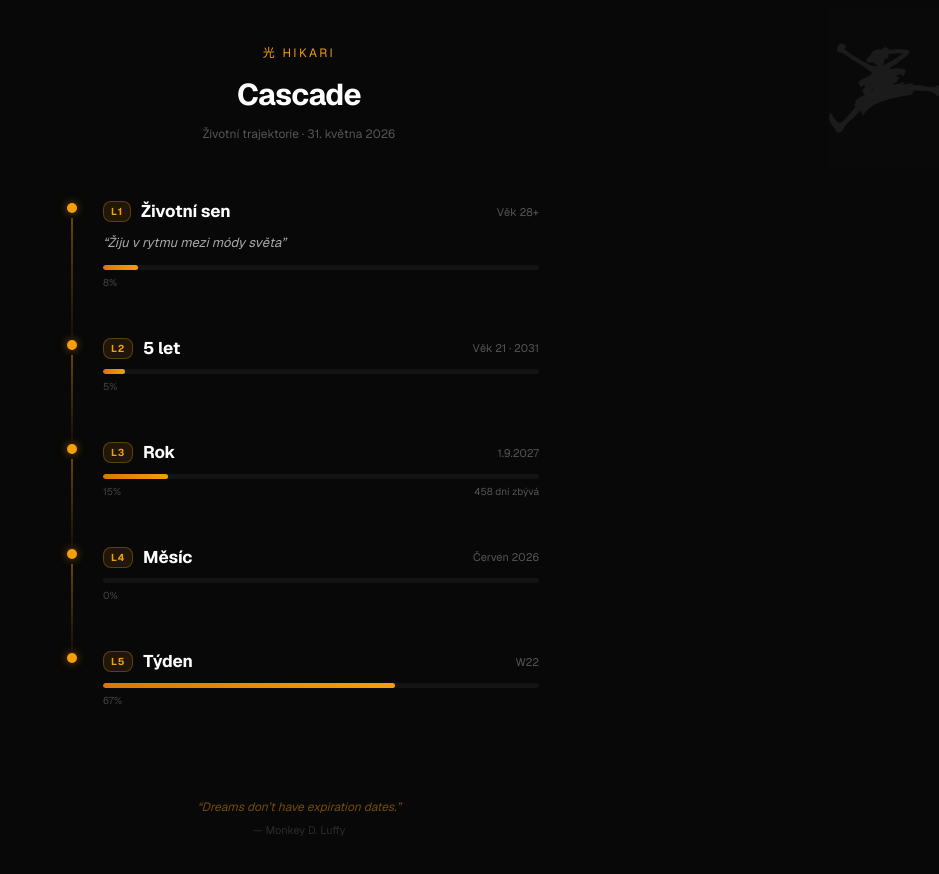
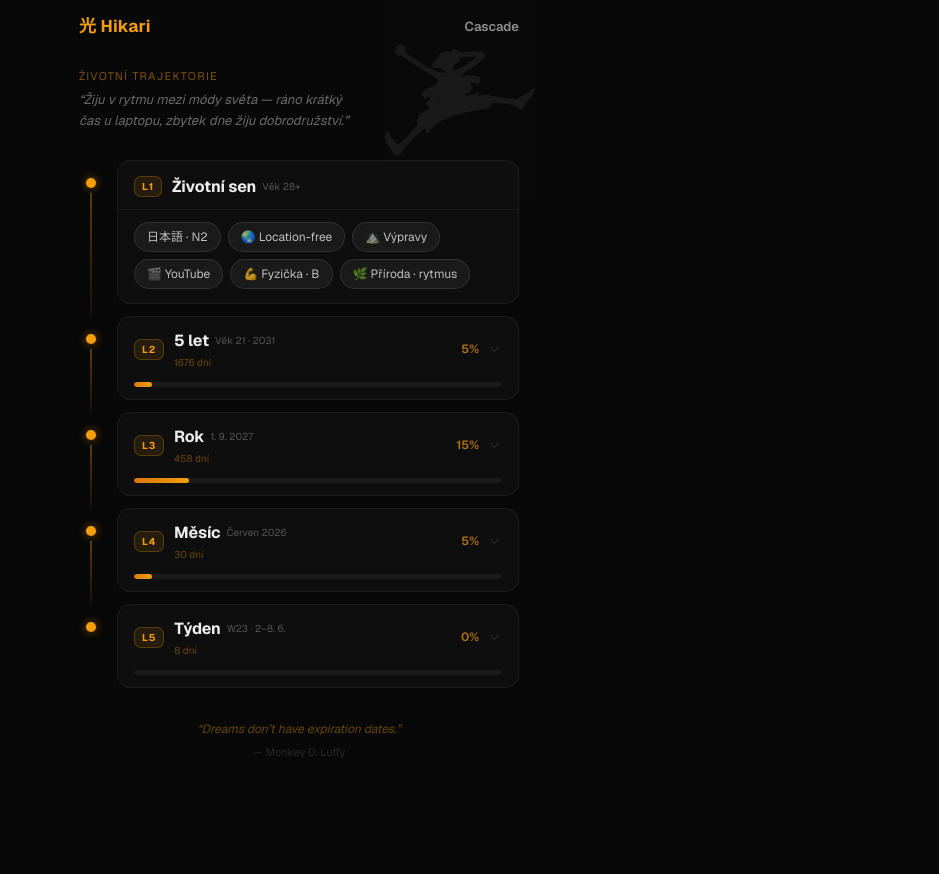
Before and after one commit to matuk42/hikari-dashboard, a Next.js app: page /cascade in a window 1280 px wide. Shown: the top 874 px of the page, without its empty margins (341-1280 px from the left). Built offline with nearby package versions, Linux system fonts and the light colour scheme.

Commit message:
auto: save changes

```diff
--- a/app/cascade/page.tsx
+++ b/app/cascade/page.tsx
@@ -1,63 +1,344 @@
-interface LayerData {
+'use client'
+
+import Link from 'next/link'
+import { useState } from 'react'
+
+// ─── Vault data (baked from 2nd_brain/wiki/cile/cascade/sen.md + prijem.md) ──
+
+interface Chip { label: string; detail: string }
+interface Dimension { name: string; progress: number; completed?: boolean }
+
+interface Layer {
   n: number
   title: string
   timeframe: string
-  quote?: string
-  progress: number
-  countdown?: number
+  deadline?: Date
+  noProgressBar?: boolean
+  progress?: number
+  chips?: Chip[]
+  dimensions?: Dimension[]
 }
 
-const LAYERS: LayerData[] = [
+const LAYERS: Layer[] = [
   {
     n: 1,
     title: 'Životní sen',
     timeframe: 'Věk 28+',
-    quote: 'Žiju v rytmu mezi módy světa',
-    progress: 8,
+    noProgressBar: true,
+    chips: [
+      { label: '日本語 · N2', detail: 'Porozumění 90%+ anime, podcastů a videí. Japonština jako druhý domov.' },
+      { label: '🌏 Location-free', detail: '2 paralelní digitální produkty · cíl 50 000 Kč/měs · 2–3h ráno na laptopu.' },
+      { label: '⛰️ Výpravy', detail: 'Alpe Adria kolo · Japonsko na kole · Eurasie · Nepál · Camino z Česka.' },
+      { label: '🎬 YouTube', detail: 'Sdílet cestu autenticky — velké mini-filmy z výprav. Vliv jako vedlejší produkt.' },
+      { label: '💪 Fyzička · B', detail: '30 km/den hory · 100 km/den kolo · 10 km běh bez bolesti · shyby se závažím.' },
+      { label: '🌿 Příroda · rytmus', detail: 'Rytmus mezi módy: hluboká příroda · město · pomoc lidem · výpravy · klidové fáze.' },
+    ],
   },
   {
     n: 2,
     title: '5 let',
     timeframe: 'Věk 21 · 2031',
+    deadline: new Date('2031-01-01'),
     progress: 5,
+    dimensions: [
+      { name: 'Fyzička · B Solidní outdoor', progress: 8 },
+      { name: 'Imunita · max 2× nemocný/rok', progress: 5 },
+      { name: 'Japonština · N2', progress: 18 },
+      { name: 'YouTube · 3 velké výpravy natočené', progress: 0 },
+      { name: 'DofE · Zlato dokončené', progress: 15 },
+      { name: 'Příjem · B1+B2 stabilní · 30–50k Kč/měs', progress: 2 },
+    ],
   },
   {
     n: 3,
     title: 'Rok',
-    timeframe: '1.9.2027',
+    timeframe: '1. 9. 2027',
+    deadline: new Date('2027-09-01'),
     progress: 15,
-    countdown: 458,
+    dimensions: [
+      { name: 'Fyzička · shyby + kolo 100km + hory 20km', progress: 10 },
+      { name: 'Imunita · léto 0× nemocný', progress: 5 },
+      { name: 'Japonština · N3–N4', progress: 23 },
+      { name: 'YouTube · 1 velké video z výpravy', progress: 0 },
+      { name: 'Výprava · Alpe Adria kolo k moři', progress: 5 },
+      { name: 'Erasmus · CV + Cambridge + doporučení', progress: 20 },
+      { name: 'DofE · Bronz splněn + stříbro start', progress: 25 },
+      { name: 'Příjem · B1 online · první 500 Kč/měs', progress: 12 },
+    ],
   },
   {
     n: 4,
     title: 'Měsíc',
     timeframe: 'Červen 2026',
-    progress: 0,
+    deadline: new Date('2026-06-30'),
+    progress: 5,
+    dimensions: [
+      { name: 'Hikari Dashboard MVP · moduly 1–3', progress: 15 },
+      { name: 'Autoškola A1 · zkouška 30. 6.', progress: 40 },
+      { name: 'Anki · 25+ karet denně · streak drží', progress: 60 },
+      { name: 'Fyzička · Imunita balíček trial', progress: 5 },
+    ],
   },
   {
     n: 5,
     title: 'Týden',
-    timeframe: 'W22',
-    progress: 67,
+    timeframe: 'W23 · 2–8. 6.',
+    deadline: new Date('2026-06-08'),
+    progress: 0,
+    dimensions: [
+      { name: 'Hikari: Home + Cascade + Kibou hotové', progress: 0 },
+      { name: 'Autoškola testy · 2× denně', progress: 0 },
+      { name: 'Anki streak · 25+ karet', progress: 0 },
+    ],
   },
 ]
 
-// ─── Chip style (sdílený) ─────────────────────────────────────────────────────
+// ─── Helpers ──────────────────────────────────────────────────────────────────
 
+function daysUntil(d: Date): number {
+  return Math.max(0, Math.ceil((d.getTime() - Date.now()) / 86_400_000))
+}
+
+// ─── Components ───────────────────────────────────────────────────────────────
+
+function ProgressBar({ value, height = 5 }: { value: number; height?: number }) {
+  return (
+    <div style={{ height, background: '#1a1a1a', borderRadius: 3, overflow: 'hidden' }}>
+      <div style={{
+        height: '100%',
+        width: `${Math.max(value > 0 ? 2 : 0, value)}%`,
+        background: 'linear-gradient(to right, #d97706, #F59E0B)',
+        borderRadius: 3,
+        transition: 'width 0.3s ease',
+      }} />
+    </div>
+  )
+}
+
+function ChipDetail({ chip, onClose }: { chip: Chip; onClose: () => void }) {
+  return (
+    <div
+      onClick={onClose}
+      style={{
+        position: 'fixed',
+        inset: 0,
+        zIndex: 50,
+        display: 'flex',
+        alignItems: 'flex-end',
+        justifyContent: 'center',
+        background: 'rgba(0,0,0,0.7)',
+        padding: '0 0 32px',
+      }}
+    >
+      <div
+        onClick={e => e.stopPropagation()}
+        style={{
+          background: '#111',
+          border: '1px solid rgba(245,158,11,0.2)',
+          borderRadius: 18,
+          padding: '20px 20px 24px',
+          maxWidth: 440,
+          width: 'calc(100% - 40px)',
+        }}
+      >
+        <div style={{ fontSize: 14, fontWeight: 600, color: '#F59E0B', marginBottom: 10 }}>
+          {chip.label}
+        </div>
+        <p style={{ fontSize: 13, color: 'rgba(255,255,255,0.65)', lineHeight: 1.6, margin: 0 }}>
+          {chip.detail}
+        </p>
+        <button
+          onClick={onClose}
+          style={{
+            marginTop: 16,
+            fontSize: 12,
+            color: 'rgba(255,255,255,0.3)',
+            background: 'transparent',
+            border: '1px solid rgba(255,255,255,0.1)',
+            borderRadius: 8,
+            padding: '6px 14px',
+            cursor: 'pointer',
+          }}
+        >
+          Zavřít
+        </button>
+      </div>
+    </div>
+  )
+}
+
+function LayerCard({ layer }: { layer: Layer }) {
+  const [open, setOpen] = useState(layer.n === 1)
+  const [activeChip, setActiveChip] = useState<Chip | null>(null)
+  const isLife = layer.n === 1
+
+  return (
+    <>
+      {activeChip && <ChipDetail chip={activeChip} onClose={() => setActiveChip(null)} />}
+
+      <div style={{
+        background: '#0e0e0e',
+        border: '1px solid rgba(255,255,255,0.06)',
+        borderRadius: 14,
+        overflow: 'hidden',
+      }}>
+        {/* Header row — always visible */}
+        <button
+          onClick={() => !isLife && setOpen(o => !o)}
+          style={{
+            width: '100%',
+            display: 'flex',
+            alignItems: 'center',
+            gap: 10,
+            padding: isLife ? '14px 16px 10px' : '12px 16px',
+            background: 'transparent',
+            border: 'none',
+            cursor: isLife ? 'default' : 'pointer',
+            color: 'inherit',
+            textAlign: 'left',
+          }}
+        >
+          <span style={{
+            fontSize: 10,
+            fontWeight: 700,
+            color: '#F59E0B',
+            background: 'rgba(245,158,11,0.1)',
+            border: '1px solid rgba(245,158,11,0.25)',
+            padding: '2px 7px',
+            borderRadius: 7,
+            letterSpacing: '0.08em',
+            flexShrink: 0,
+          }}>
+            L{layer.n}
+          </span>
+
+          <div style={{ flex: 1, minWidth: 0 }}>
+            <div style={{ display: 'flex', alignItems: 'center', gap: 6 }}>
+              <span style={{ fontSize: 16, fontWeight: 700, letterSpacing: '-0.01em' }}>
+                {layer.title}
+              </span>
+              <span style={{ fontSize: 10, color: '#555' }}>{layer.timeframe}</span>
+            </div>
+            {/* Countdown */}
+            {layer.deadline && (
+              <div style={{ fontSize: 10, color: 'rgba(245,158,11,0.4)', marginTop: 2 }}>
+                {daysUntil(layer.deadline)} dní
+              </div>
+            )}
+          </div>
+
+          {/* Progress % + chevron */}
+          {!isLife && (
+            <div style={{ display: 'flex', alignItems: 'center', gap: 8, flexShrink: 0 }}>
+              <span style={{ fontSize: 12, fontWeight: 600, color: 'rgba(245,158,11,0.7)' }}>
+                {layer.progress}%
+              </span>
+              <svg viewBox="0 0 24 24" fill="none" style={{
+                width: 15,
+                height: 15,
+                color: 'rgba(255,255,255,0.2)',
+                transform: open ? 'rotate(180deg)' : 'rotate(0deg)',
+                transition: 'transform 0.2s ease',
+              }}>
+                <path d="M6 9l6 6 6-6" stroke="currentColor" strokeWidth="1.5" strokeLinecap="round" strokeLinejoin="round" />
+              </svg>
+            </div>
+          )}
+        </button>
+
+        {/* Collapsed progress bar (layers 2-5 when closed) */}
+        {!isLife && !open && layer.progress !== undefined && (
+          <div style={{ padding: '0 16px 12px' }}>
+            <ProgressBar value={layer.progress} />
+          </div>
+        )}
+
+        {/* Expanded content */}
+        {open && (
+          <div style={{ borderTop: '1px solid rgba(255,255,255,0.05)', padding: '12px 16px 14px' }}>
+
+            {/* Layer 1: chips */}
+            {layer.chips && (
+              <div style={{ display: 'flex', flexWrap: 'wrap', gap: 7 }}>
+                {layer.chips.map(chip => (
+                  <button
+                    key={chip.label}
+                    onClick={() => setActiveChip(chip)}
+                    style={{
+                      fontSize: 12,
+                      color: 'rgba(255,255,255,0.72)',
+                      background: 'rgba(255,255,255,0.05)',
+                      border: '1px solid rgba(255,255,255,0.1)',
+                      borderRadius: 20,
+                      padding: '5px 12px',
+                      cursor: 'pointer',
+                      transition: 'border-color 0.15s',
+                    }}
+                  >
+                    {chip.label}
+                  </button>
+                ))}
+              </div>
+            )}
+
+            {/* Layers 2-5: dimensions */}
+            {layer.dimensions && (
+              <div style={{ display: 'flex', flexDirection: 'column', gap: 10 }}>
+                {layer.dimensions.map(d => (
+                  <div key={d.name}>
+                    <div style={{ display: 'flex', justifyContent: 'space-between', marginBottom: 5 }}>
+                      <span style={{ fontSize: 12, color: 'rgba(255,255,255,0.55)' }}>{d.name}</span>
+                      <span style={{ fontSize: 11, color: 'rgba(245,158,11,0.55)', fontWeight: 600 }}>{d.progress}%</span>
+                    </div>
+                    <ProgressBar value={d.progress} height={3} />
+                  </div>
+                ))}
+              </div>
+            )}
+          </div>
+        )}
+      </div>
+    </>
+  )
+}
 
 // ─── Page ─────────────────────────────────────────────────────────────────────
 
 export default function CascadePage() {
   return (
-    <main style={{
+    <div style={{
       minHeight: '100vh',
       background: '#080808',
-      color: '#fff',
+      color: '#ededed',
       fontFamily: 'var(--font-geist-sans, sans-serif)',
     }}>
+      <div style={{ maxWidth: 480, margin: '0 auto', padding: '0 20px 80px' }}>
 
-      {/* ── Hero s Luffym ── */}
-      <div style={{ position: 'relative', overflow: 'hidden' }}>
+        {/* ── Header ── */}
+        <header style={{
+          display: 'flex',
+          alignItems: 'center',
+          justifyContent: 'space-between',
+          paddingTop: 14,
+          paddingBottom: 28,
+        }}>
+          <Link href="/" style={{
+            fontSize: 17,
+            fontWeight: 700,
+            color: '#F59E0B',
+            textDecoration: 'none',
+            letterSpacing: '0.02em',
+          }}>
+            光 Hikari
+          </Link>
+          <span style={{ fontSize: 13, fontWeight: 600, color: 'rgba(255,255,255,0.55)' }}>
+            Cascade
+          </span>
+        </header>
+
+        {/* ── Hero (Luffy behind Layer 1) ── */}
+        <div style={{ position: 'relative', marginBottom: 28 }}>
+          {/* eslint-disable-next-line @next/next/no-img-element */}
           <img
             src="/luffy.jpg"
             alt=""
@@ -65,50 +346,54 @@ export default function CascadePage() {
             style={{
               position: 'absolute',
               top: '50%',
-            right: -10,
+              right: -16,
               transform: 'translateY(-50%)',
-            height: 160,
+              height: 200,
               width: 'auto',
               pointerEvents: 'none',
               userSelect: 'none',
-            zIndex: 0,
               filter: 'invert(1) grayscale(1)',
               mixBlendMode: 'screen',
-            opacity: 0.08,
+              opacity: 0.07,
+              zIndex: 0,
             }}
           />
-        <div style={{ position: 'relative', zIndex: 1, padding: '44px 24px 32px', textAlign: 'center' }}>
-          <div style={{
-            fontSize: 12,
-            color: '#F59E0B',
-            letterSpacing: '0.2em',
+          <div style={{ position: 'relative', zIndex: 1 }}>
+            <p style={{
+              fontSize: 11,
+              color: 'rgba(245,158,11,0.5)',
+              letterSpacing: '0.12em',
               textTransform: 'uppercase',
-            marginBottom: 10,
+              marginBottom: 6,
             }}>
-            光 Hikari
-          </div>
-          <h1 style={{ fontSize: 30, fontWeight: 700, margin: 0, letterSpacing: '-0.02em' }}>
-            Cascade
-          </h1>
-          <div style={{ fontSize: 12, color: '#555', marginTop: 8 }}>
-            Životní trajektorie · 31. května 2026
-          </div>
+              Životní trajektorie
+            </p>
+            <p style={{
+              fontSize: 13,
+              color: 'rgba(255,255,255,0.4)',
+              fontStyle: 'italic',
+              lineHeight: 1.6,
+              margin: 0,
+              maxWidth: 280,
+            }}>
+              &ldquo;Žiju v rytmu mezi módy světa — ráno krátký čas u laptopu, zbytek dne žiju dobrodružství.&rdquo;
+            </p>
           </div>
         </div>
 
         {/* ── Timeline ── */}
-      <div style={{ maxWidth: 520, margin: '0 auto', padding: '24px 20px 80px' }}>
+        <div style={{ display: 'flex', flexDirection: 'column' }}>
           {LAYERS.map((layer, i) => (
-          <div key={layer.n} style={{ display: 'flex' }}>
+            <div key={layer.n} style={{ display: 'flex', gap: 0 }}>
 
-            {/* Dot + čára */}
+              {/* Dot + line */}
               <div style={{
                 display: 'flex',
                 flexDirection: 'column',
                 alignItems: 'center',
-              width: 26,
+                width: 24,
                 flexShrink: 0,
-              paddingTop: 4,
+                paddingTop: 18,
               }}>
                 <div style={{
                   width: 10,
@@ -122,109 +407,31 @@ export default function CascadePage() {
                   <div style={{
                     flex: 1,
                     width: 2,
-                  minHeight: 56,
-                  background: 'linear-gradient(to bottom, rgba(245,158,11,0.4), rgba(245,158,11,0.06))',
+                    minHeight: 20,
+                    background: 'linear-gradient(to bottom, rgba(245,158,11,0.35), rgba(245,158,11,0.06))',
                     marginTop: 5,
                   }} />
                 )}
               </div>
 
-            {/* Content */}
-            <div style={{
-              flex: 1,
-              paddingLeft: 18,
-              paddingBottom: i < LAYERS.length - 1 ? 36 : 0,
-            }}>
-
-              {/* Hlavička */}
-              <div style={{ display: 'flex', alignItems: 'center', gap: 10, marginBottom: 8 }}>
-                <span style={{
-                  fontSize: 10,
-                  fontWeight: 700,
-                  color: '#F59E0B',
-                  background: 'rgba(245,158,11,0.1)',
-                  border: '1px solid rgba(245,158,11,0.3)',
-                  padding: '2px 7px',
-                  borderRadius: 8,
-                  letterSpacing: '0.08em',
-                  flexShrink: 0,
-                }}>
-                  L{layer.n}
-                </span>
-                <span style={{ fontSize: 17, fontWeight: 700, letterSpacing: '-0.01em' }}>
-                  {layer.title}
-                </span>
-                <span style={{ fontSize: 11, color: '#555', marginLeft: 'auto', flexShrink: 0 }}>
-                  {layer.timeframe}
-                </span>
+              {/* Layer card */}
+              <div style={{ flex: 1, paddingLeft: 14, paddingBottom: i < LAYERS.length - 1 ? 12 : 0 }}>
+                <LayerCard layer={layer} />
               </div>
 
-              {/* Quote jen L1 */}
-              {layer.quote && (
-                <div style={{
-                  fontSize: 13,
-                  color: '#aaa',
-                  fontStyle: 'italic',
-                  marginBottom: 12,
-                  lineHeight: 1.55,
-                }}>
-                  &ldquo;{layer.quote}&rdquo;
-                </div>
-              )}
-
-              {/* Progress bar */}
-              {(
-                <div style={{ marginBottom: 10 }}>
-                  <div style={{
-                    height: 5,
-                    background: '#141414',
-                    borderRadius: 3,
-                    overflow: 'hidden',
-                  }}>
-                    <div style={{
-                      height: '100%',
-                      width: `${Math.max(layer.progress, layer.progress > 0 ? 2 : 0)}%`,
-                      background: 'linear-gradient(to right, #d97706, #F59E0B)',
-                      borderRadius: 3,
-                      transition: 'width 0.3s ease',
-                    }} />
-                  </div>
-                  <div style={{
-                    display: 'flex',
-                    justifyContent: 'space-between',
-                    marginTop: 5,
-                    alignItems: 'center',
-                  }}>
-                    <span style={{ fontSize: 10, color: '#444' }}>
-                      {layer.progress}%
-                    </span>
-                    {layer.countdown !== undefined && (
-                      <span style={{ fontSize: 10, color: '#555' }}>
-                        {layer.countdown} dní zbývá
-                      </span>
-                    )}
-                  </div>
-                </div>
-              )}
-
-            </div>
             </div>
           ))}
         </div>
 
-      {/* Luffy quote */}
-      <div style={{ textAlign: 'center', padding: '0 24px 56px', opacity: 0.45 }}>
-        <p style={{
-          fontSize: 12,
-          fontStyle: 'italic',
-          color: '#F59E0B',
-          lineHeight: 1.6,
-          margin: 0,
-        }}>
+        {/* ── Footer quote ── */}
+        <div style={{ textAlign: 'center', padding: '32px 24px 16px', opacity: 0.4 }}>
+          <p style={{ fontSize: 12, fontStyle: 'italic', color: '#F59E0B', lineHeight: 1.6, margin: 0 }}>
             &ldquo;Dreams don&rsquo;t have expiration dates.&rdquo;
           </p>
           <p style={{ fontSize: 11, color: '#555', marginTop: 5 }}>— Monkey D. Luffy</p>
         </div>
-    </main>
+
+      </div>
+    </div>
   )
 }
```
Lines whose indentation alone changed are shown as unchanged.
